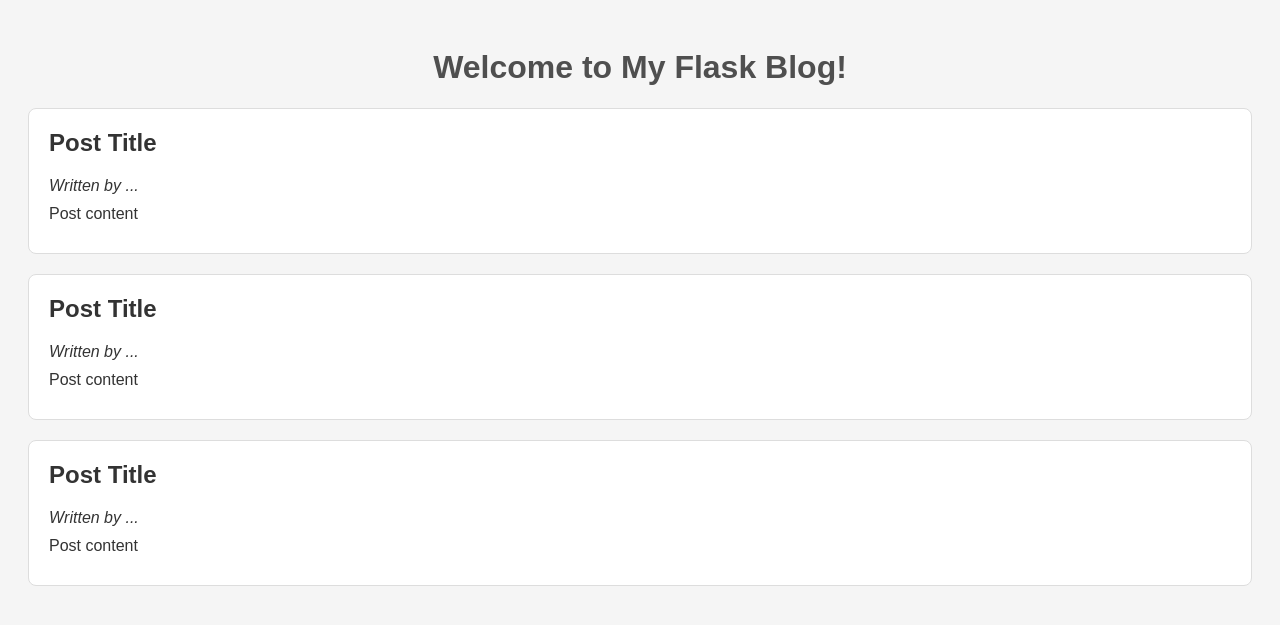
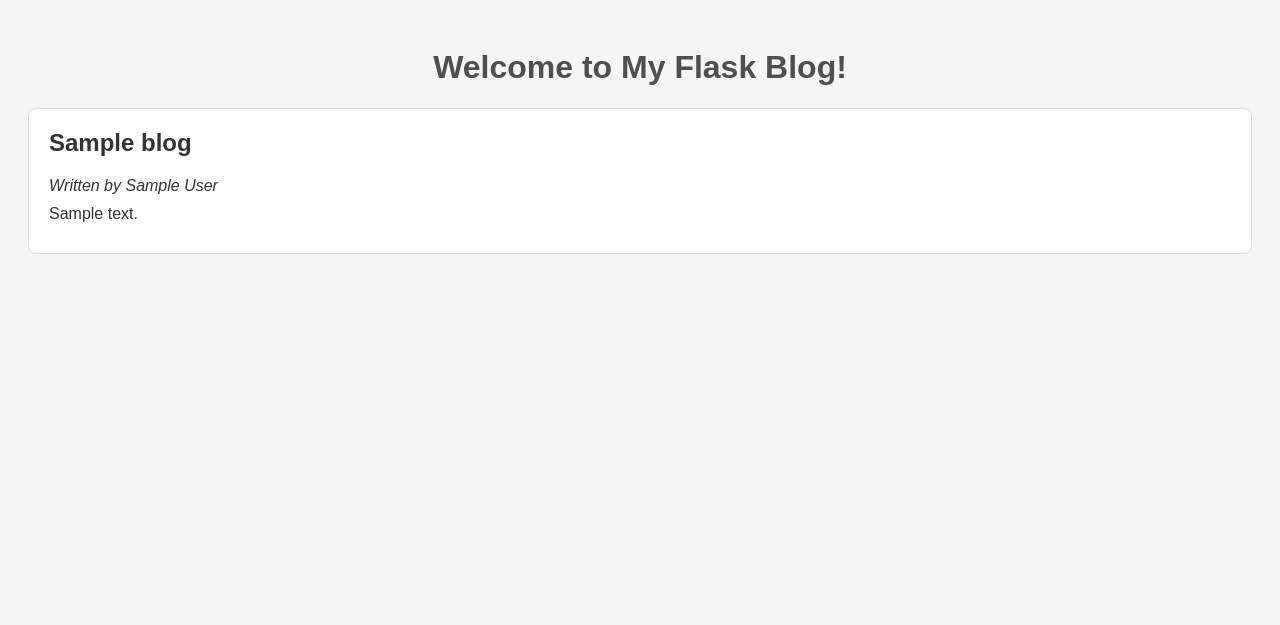
Before and after one commit to Hasireddy/Masterblog, a Flask app: template templates/index.html in a window 1280 px wide. Shown: the top 625 px of the page. Run offline with Flask 3, Linux system fonts and the light colour scheme; the template is opened without the code that fills it: most values are stand-ins (such as "Sample title", 1, 10 or a date in 2020).

Commit message:
rendering blogs with HTML template

```diff
--- a/app.py
+++ b/app.py
@@ -1,11 +1,16 @@
-from flask import Flask
+from flask import Flask,render_template
+import json
 
 app = Flask(__name__)
 
 
 @app.route('/')
-def hello_world():
-    return 'Hello, World!'
+def index():
+    with open("data.json", "r") as fileobj:
+        blogs = json.loads(fileobj.read())
+        return render_template("index.html", blogs=blogs)
+
+
 
 
 if __name__ == '__main__':
--- a/templates/index.html
+++ b/templates/index.html
@@ -8,20 +8,13 @@
 </head>
 <body>
     <h1>Welcome to My Flask Blog!</h1>
-    <div class="post">
-        <h2>Post Title</h2>
-        <p><em>Written by ...</em></p>
-        <p>Post content</p>
-    </div>
-    <div class="post">
-        <h2>Post Title</h2>
-        <p><em>Written by ...</em></p>
-        <p>Post content</p>
-    </div>
-    <div class="post">
-        <h2>Post Title</h2>
-        <p><em>Written by ...</em></p>
-        <p>Post content</p>
-    </div>
+
+    {% for blog in blogs %}
+        <div class="post">
+            <h2>{{blog["title"]}}</h2>
+            <p><em>Written by {{blog["author"]}}</em></p>
+            <p>{{blog["content"]}}</p>
+        </div>
+    {% endfor %}
 </body>
 </html>
```
